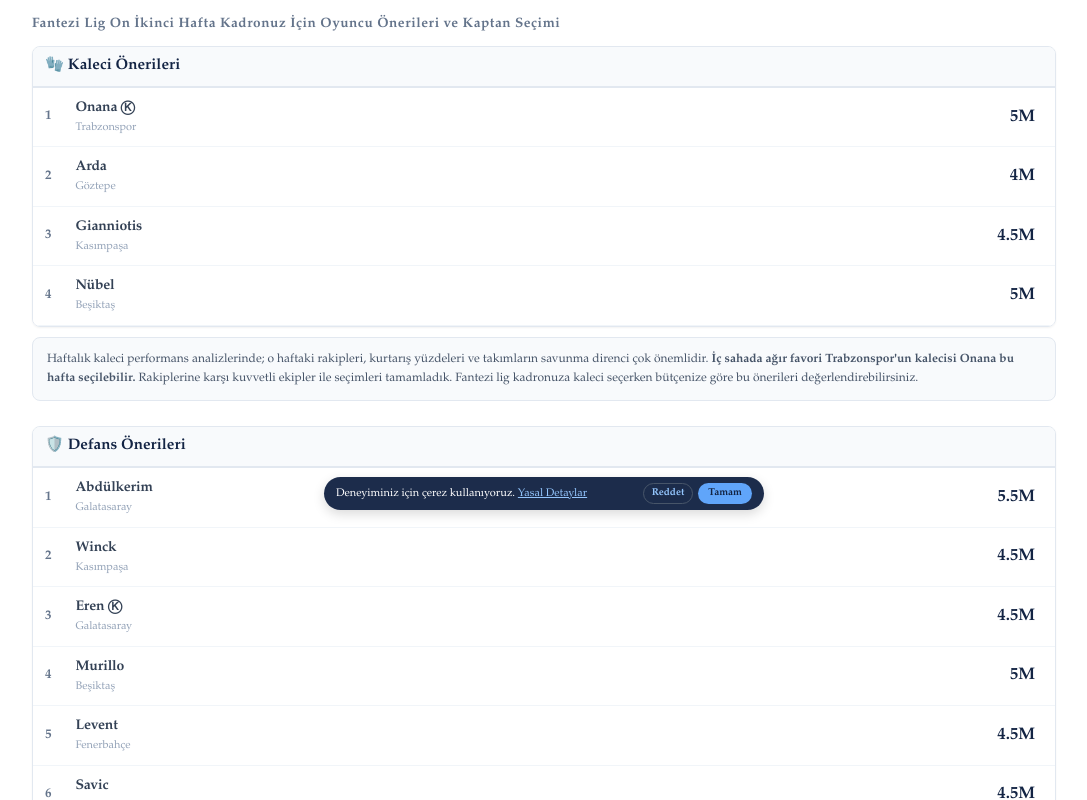
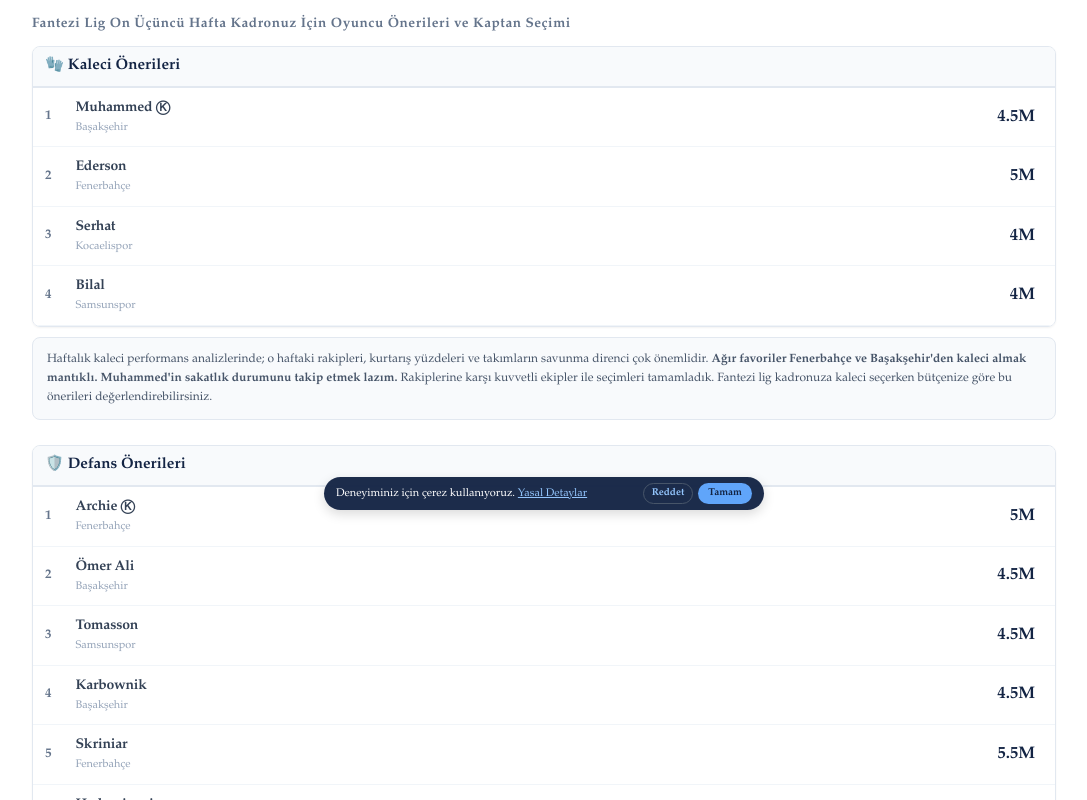
Before and after one commit to fantefut/fantefut, a Next.js app: page /haftanin-analizi in a window 1280 px wide. Shown: the part 280-1080 px from the top of the page, without its empty margins (96-1183 px from the left). Built offline with nearby package versions, Linux system fonts and the light colour scheme.

Commit message:
guncelleme

```diff
--- a/app/haftanin-analizi/page.js
+++ b/app/haftanin-analizi/page.js
@@ -7,49 +7,49 @@ import ScrollToTop from '../ScrollToTop';
 // 📊 YENİ ÖZGÜN VE ESNEK OYUNCU ÖNERİLERİ HAVUZU (Takım ve Fiyat Bilgisiyle)
 const REHBER_DATA = {
   "Kaleci": [
-    { isim: "Onana Ⓚ", takim: "Trabzonspor", fiyat: "5M" },
-    { isim: "Arda", takim: "Göztepe", fiyat: "4M" },
-    { isim: "Gianniotis", takim: "Kasımpaşa", fiyat: "4.5M" },
-    { isim: "Nübel", takim: "Beşiktaş", fiyat: "5M" }
+    { isim: "Muhammed Ⓚ", takim: "Başakşehir", fiyat: "4.5M" },
+    { isim: "Ederson", takim: "Fenerbahçe", fiyat: "5M" },
+    { isim: "Serhat", takim: "Kocaelispor", fiyat: "4M" },
+    { isim: "Bilal", takim: "Samsunspor", fiyat: "4M" }
   ],
   "Defans": [
-    { isim: "Abdülkerim", takim: "Galatasaray", fiyat: "5.5M" },
-    { isim: "Winck", takim: "Kasımpaşa", fiyat: "4.5M" },
-    { isim: "Eren Ⓚ", takim: "Galatasaray", fiyat: "4.5M" },
-    { isim: "Murillo", takim: "Beşiktaş", fiyat: "5M" },
-    { isim: "Levent", takim: "Fenerbahçe", fiyat: "4.5M" },
-    { isim: "Savic", takim: "Trabzonspor", fiyat: "4.5M" },
-    { isim: "Arda Okan", takim: "Göztepe", fiyat: "5M" },
-    { isim: "Rıdvan", takim: "Beşiktaş", fiyat: "4.5M" }
+    { isim: "Archie Ⓚ", takim: "Fenerbahçe", fiyat: "5M" },
+    { isim: "Ömer Ali", takim: "Başakşehir", fiyat: "4.5M" },
+    { isim: "Tomasson", takim: "Samsunspor", fiyat: "4.5M" },
+    { isim: "Karbownik", takim: "Başakşehir", fiyat: "4.5M" },
+    { isim: "Skriniar", takim: "Fenerbahçe", fiyat: "5.5M" },
+    { isim: "Hadergjonaj", takim: "Alanyaspor", fiyat: "5M" },
+    { isim: "Dijksteel", takim: "Kocaelispor", fiyat: "4.5M" },
+    { isim: "Sorescu", takim: "Gaziantep FK", fiyat: "4.5M" }
   ],
   "Orta Saha": [
-    { isim: "Salah Ⓚ", takim: "Trabzonspor", fiyat: "12M" },
-    { isim: "Saviolo", takim: "Trabzonspor", fiyat: "6M" },
-    { isim: "Batrakov", takim: "Galatasaray", fiyat: "8M" },
-    { isim: "Sara", takim: "Galatasaray", fiyat: "7M" },
-    { isim: "Dia Saba", takim: "Amed SF", fiyat: "5.5M" },
-    { isim: "Hajradinovic", takim: "Kasımpaşa", fiyat: "5.5M" },
-    { isim: "Trossard", takim: "Beşiktaş", fiyat: "9.5M" },
-    { isim: "Barış", takim: "Galatasaray", fiyat: "8.5M" }
+    { isim: "Olsen Ⓚ", takim: "Başakşehir", fiyat: "6M" },
+    { isim: "Tanguy", takim: "Samsunspor", fiyat: "4.5M" },
+    { isim: "Greenwood", takim: "Fenerbahçe", fiyat: "11M" },
+    { isim: "Brnic", takim: "Başakşehir", fiyat: "5M" },
+    { isim: "Oğuz", takim: "Fenerbahçe", fiyat: "5.5M" },
+    { isim: "Sekongo", takim: "Samsunspor", fiyat: "5.5M" },
+    { isim: "İrfan", takim: "Fenerbahçe", fiyat: "6M" },
+    { isim: "Dia Saba", takim: "Amed SF", fiyat: "5.5M" }
   ],
   "Forvet": [
-    { isim: "Onuachu Ⓚ", takim: "Trabzonspor", fiyat: "10.5M" },
-    { isim: "Benedyczak", takim: "Kasımpaşa", fiyat: "6M" },
-    { isim: "Orban", takim: "Amed SF", fiyat: "6M" },
+    { isim: "Bayo Ⓚ", takim: "Samsunspor", fiyat: "6.5M" },
     { isim: "Shomurodov", takim: "Başakşehir", fiyat: "7.5M" },
-    { isim: "Juan", takim: "Göztepe", fiyat: "6.5M" }
+    { isim: "Vedat", takim: "Fenerbahçe", fiyat: "9M" },
+    { isim: "Selke", takim: "Başakşehir", fiyat: "6M" },
+    { isim: "Orban", takim: "Amed SF", fiyat: "6M" }
   ]
 };
 
 // 📝 ADSENSE DOSTU TABLO ALTI ANALİZ METİNLERİ
 const REHBER_ANALIZLERI = {
-  "Kaleci": <>Haftalık kaleci performans analizlerinde; o haftaki rakipleri, kurtarış yüzdeleri ve takımların savunma direnci çok önemlidir. <strong>İç sahada ağır favori Trabzonspor'un kalecisi Onana bu hafta seçilebilir.</strong> Rakiplerine karşı kuvvetli ekipler ile seçimleri tamamladık. Fantezi lig kadronuza kaleci seçerken bütçenize göre bu önerileri değerlendirebilirsiniz.</>,
+  "Kaleci": <>Haftalık kaleci performans analizlerinde; o haftaki rakipleri, kurtarış yüzdeleri ve takımların savunma direnci çok önemlidir. <strong>Ağır favoriler Fenerbahçe ve Başakşehir'den kaleci almak mantıklı. Muhammed'in sakatlık durumunu takip etmek lazım.</strong> Rakiplerine karşı kuvvetli ekipler ile seçimleri tamamladık. Fantezi lig kadronuza kaleci seçerken bütçenize göre bu önerileri değerlendirebilirsiniz.</>,
 
-  "Defans": <>Defans oyuncusu seçimlerinde hem gol yememe (clean sheet) potansiyeli yüksek takımlara hem hücuma katkı sağlayan beklere hem de duran toptan goller atan stoperlere yönelmek puanınızı katlayacaktır. On ikinci hafta eşleşmelerine göre yaptığımız analizlerde öne çıkan isimleri sizin için derledik. <strong>Son gelişmelerden sonra Eren ve Arda Okan eklendi diğer Davinson ve Mustafa yerine. Son dakika sakatlıkları olması durumunda ana sayfadan ve sosyal medya hesaplarımızdan takip edip kadronuzu güncelleyebilirsiniz.</strong> Pina ve Cabral oynayacak durumda risk isteyenlere.</>,
+  "Defans": <>Defans oyuncusu seçimlerinde hem gol yememe (clean sheet) potansiyeli yüksek takımlara hem hücuma katkı sağlayan beklere hem de duran toptan goller atan stoperlere yönelmek puanınızı katlayacaktır. On üçüncü hafta eşleşmelerine göre yaptığımız analizlerde öne çıkan isimleri sizin için derledik. <strong>Gol yemez Ömer Ali ve Karbownik, penaltıcı Hadergjonaj, hücumcu Archie öne çıkıyor. Anlık sakatlıkları ana sayfadan ve sosyal medya hesaplarımızdan takip edip kadronuzu güncelleyebilirsiniz.</strong> Samsunspor'un yeni hocası savunmaya önem veriyor, değerlendirilebilir.</>,
 
-  "Orta Saha": <>Orta saha tercihleri fantezi ligin çok puan getiren omurgasıdır. Asist beklentisi yüksek, kilit pas atan ve duran topları kullanan yaratıcı oyuncular arasından seçim yapmak, haftayı lider kapatmanızda doğrudan rol oynayacaktır. <strong>Muçi takımla çalışıyor, biz yine de Saviolo eklemesi yaptık. Favorilerin yanına Dia Saba ve Hajradinovic ekledik, sürpriz arayanlar Kzyridis deneyebilir.</strong> Yanlarına beğendiğimiz ve etkili olabileceğine inandığımız orta alan oyuncularını ekledik.</>,
+  "Orta Saha": <>Orta saha tercihleri fantezi ligin çok puan getiren omurgasıdır. Asist beklentisi yüksek, kilit pas atan ve duran topları kullanan yaratıcı oyuncular arasından seçim yapmak, haftayı lider kapatmanızda doğrudan rol oynayacaktır. <strong>Fenerbahçe'den uzaktan goller, Skov Olsen'den katkı bekliyoruz.</strong> Yanlarına beğendiğimiz ve etkili olabileceğine inandığımız orta alan oyuncularını ekledik.</>,
 
-  "Forvet": <>Gol yollarında bitiriciliği yüksek ve takımının penaltıcısı olan forvetleri kadroya dahil etmek her zaman güvenli bir limandır. <strong>Favorileri öne koyduk, sürpriz arayanlar Deniz Gül ve Ramirez'e gidebilir.</strong> Formda gördüğümüz hücumcularla listemize devam ettik. Avrupa maçlarından dolayı rotasyonların dikkatle takip edilmesi gerekir. Kadro kaydetme saatine kadar güncel futbol haberlerini kontrol etmeye devam ediyoruz.</>
+  "Forvet": <>Gol yollarında bitiriciliği yüksek ve takımının penaltıcısı olan forvetleri kadroya dahil etmek her zaman güvenli bir limandır. <strong>Favorileri öne koyduk, sürpriz arayanlar Alanyaspor'dan forvet alabilir, mesela Hwang. Vedat yerine Lukaku oynayabilir, takipteyiz.</strong> İyileşirse Osimhen değerlendirilmeli. Formda gördüğümüz hücumcularla listemize devam ettik. Avrupa maçlarından dolayı rotasyonların dikkatle takip edilmesi gerekir. Kadro kaydetme saatine kadar güncel futbol haberlerini kontrol etmeye devam ediyoruz.</>
 };
 
 export default function HaftaninAnaliziSayfasi() {
@@ -128,7 +128,7 @@ export default function HaftaninAnaliziSayfasi() {
           fontFamily: ICERIK_FONTU, fontWeight: 'bold',
           letterSpacing: '0.5px', textAlign: 'left', width: '100%'
         }}>
-          Fantezi Lig On İkinci Hafta Kadronuz İçin Oyuncu Önerileri ve Kaptan Seçimi
+          Fantezi Lig On Üçüncü Hafta Kadronuz İçin Oyuncu Önerileri ve Kaptan Seçimi
         </h2>
 
         {/* 🧤 KALECİLER BÖLÜMÜ */}
@@ -191,7 +191,7 @@ export default function HaftaninAnaliziSayfasi() {
           color: '#475569',
           fontFamily: ICERIK_FONTU
         }}>
-          <strong>Haftanın Fantezi Futbol Tüyoları:</strong> Fantezi lig uygulamasında kadro stratejilerinizi geliştirmeniz ve değerlendirmelerimizi takip etmeniz için hazırlanan içerikler burada mevcuttur. Her alanda kadro yapınızı güçlendirecek önemli veriler yer almaktadır. Ligde bu hafta kadrolarınıza dahil edebileceğiniz en formda ve bütçe dostu oyuncu önerileri listelenmektedir. Kaleci, defans, orta saha ve forvet mevkileri için özel olarak hazırlanan bu rehberde; oyuncuların takımları ve oyun içi fiyatları yer almaktadır. Haftalık kadro güncellemelerinizi yapmadan önce tüyolarımıza mutlaka göz atın. <strong>Rakiplerine karşı oyun güçleriyle 12. haftanın öne çıkan gol yemez takımı Trabzonspor, atar takımı Galatasaray olarak görünüyor. Dju muhtemelen oynamayacak, Onuachu yazabilirsiniz yerine.</strong> Temsilcilerimizin Avrupa sahnesinde yapacağı maçlar, sakatlık ve rotasyon senaryoları açısından kritik bir öneme sahiptir. Teknik ekiplerden gelen haberleri yakından incelemeye devam ediyoruz.
+          <strong>Haftanın Fantezi Futbol Tüyoları:</strong> Fantezi lig uygulamasında kadro stratejilerinizi geliştirmeniz ve değerlendirmelerimizi takip etmeniz için hazırlanan içerikler burada mevcuttur. Her alanda kadro yapınızı güçlendirecek önemli veriler yer almaktadır. Ligde bu hafta kadrolarınıza dahil edebileceğiniz en formda ve bütçe dostu oyuncu önerileri listelenmektedir. Kaleci, defans, orta saha ve forvet mevkileri için özel olarak hazırlanan bu rehberde; oyuncuların takımları ve oyun içi fiyatları yer almaktadır. Haftalık kadro güncellemelerinizi yapmadan önce tüyolarımıza mutlaka göz atın. <strong>Rakiplerine karşı oyun güçleriyle 13. haftanın öne çıkan gol yemez takımı Başakşehir, atar takımı Fenerbahçe olarak görünüyor. Derbiden ve Göztepe - Trabzonspor eşleşmesinden şimdilik uzak duruyoruz. Yetişmesi durumunda Osimhen değerlendirilebilir.</strong> Temsilcilerimizin Avrupa sahnesinde yapacağı maçlar, sakatlık ve rotasyon senaryoları açısından kritik bir öneme sahiptir. Teknik ekiplerden gelen haberleri yakından incelemeye devam ediyoruz.
         </div>
 
         {/* 4. 📝 GENEL ANALİZ KUTUSU (UZUN SEO REHBERİ) */}
--- a/app/page.tsx
+++ b/app/page.tsx
@@ -14,7 +14,7 @@ const SUPER_LIG_TAKIMLARI = [
 
 const ILK_OYUNCULAR = {
   "Alanyaspor": "", "Amed Sportif Faaliyetler": "Ballet - Cezalı - Kırmızı kart - 14. hafta\nDellova - Sakat - Belli değil - Aralık ayı\nKrasniqi - Sakat - Darbe - Belli değil\nDiagne - Katılmadı - Bilinmiyor - Belli değil", "Başakşehir": "Operi - Şüpheli - Belli değil - Belli değil\nYusuf - Sakat - Menisküs - Belli değil\nMuhammed - Şüpheli - Belli değil - Belli değil\nSaba - Şüpheli - Belli değil - Belli değil", "Beşiktaş": "", "Çorum FK": "Berat - Sakat - Adale - Ocak ayı\nFredy - Şüpheli - Belli değil - Belli değil",
-  "Erzurumspor FK": "Orhan - Şüpheli - Darbe - Belli değil", "Eyüpspor": "Pintor - Şüpheli - Belli değil - Belli değil\nBoutobba - Şüpheli - Belli değil - Belli değil\nÖmer Ahmet - Şüpheli - Belli değil - Belli değil\nTalha - Şüpheli - Belli değil - TD kararı\nAbdullahi - Şüpheli - Belli değil - Belli değil\nGiordano - Şüpheli - Belli değil - Belli değil",
+  "Erzurumspor FK": "Orhan - Şüpheli - Darbe - Belli değil", "Eyüpspor": "Pintor - Şüpheli - Belli değil - Belli değil\nBoutobba - Şüpheli - Belli değil - Belli değil\nTalha - Şüpheli - Belli değil - TD kararı\nGiordano - Şüpheli - Belli değil - Belli değil",
   "Fenerbahçe": "Oosterwolde - Liste dışı - Ameliyat oldu - Aralık\nAke - Sakat - Adale - Aralık ayı\nAsensio - Sakat - Diz - Ocak sonu\nAmara Diouf - Liste dışı - Özel program - Belli değil",
   "Galatasaray": "Sallai - Sakat - Adale - 14. hafta\nJacobs - Sakat - Kasık - Belli değil\nLeao - Sakat - Adale - Aralık ayı\nOsimhen - Sakat - Diz - 13. hafta", "Gaziantep FK": "Fuat Bavuk - Sakat - Ayak b. - Belli değil\nNazım Sangare - Şüpheli - Antrenman - Belli değil\nAbena - Şüpheli - Kafa - Belli değil",
   "Gençlerbirliği": "K. Rodrigues - Şüpheli - Adale - Belli değil\nGoutas - Sakat - Çapraz bağ - Sezon sonu\nThalisson - Şüpheli - Belli değil - 13. hafta\nEnsar - Şüpheli - Belli değil - Kasım sonu\nAbdurrahim - Sakat - Belli değil - Aralık ayı\nGökhan - Şüpheli - Belli değil - Belli değil",
@@ -104,7 +104,7 @@ export default function Home() {
   fontFamily: ICERIK_FONTU,
   width: '100%'
 }}>
-  <strong>Eksik Listesi Analizi:</strong> Süper Lig'de her hafta yeni heyecan başlarken, fantezi futbol kadrolarında değişikliğe gidecek katılımcılar için sakat ve cezalı oyuncular büyük önem taşıyor. Beklenmedik puan kayıpları yaşamamak adına, takımların güncel eksiklerini aşağıdan inceleyebilirsiniz. Sarı kart sınırındaki oyuncular, eksik listesinin altına eklendi. Havuzumuzdaki veriler resmi açıklamalar doğrultusunda anlık güncellenmektedir. Son güncelleme: 22.11.2026 17:58
+  <strong>Eksik Listesi Analizi:</strong> Süper Lig'de her hafta yeni heyecan başlarken, fantezi futbol kadrolarında değişikliğe gidecek katılımcılar için sakat ve cezalı oyuncular büyük önem taşıyor. Beklenmedik puan kayıpları yaşamamak adına, takımların güncel eksiklerini aşağıdan inceleyebilirsiniz. Sarı kart sınırındaki oyuncular, eksik listesinin altına eklendi. Havuzumuzdaki veriler resmi açıklamalar doğrultusunda anlık güncellenmektedir. Son güncelleme: 22.11.2026 22:20
 </div>
 
         {/* Tüm takımların listelendiği ana döngü */}
```
